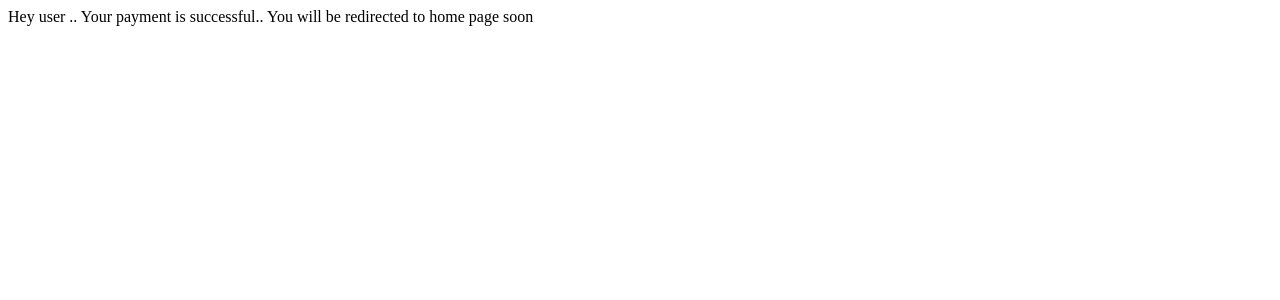
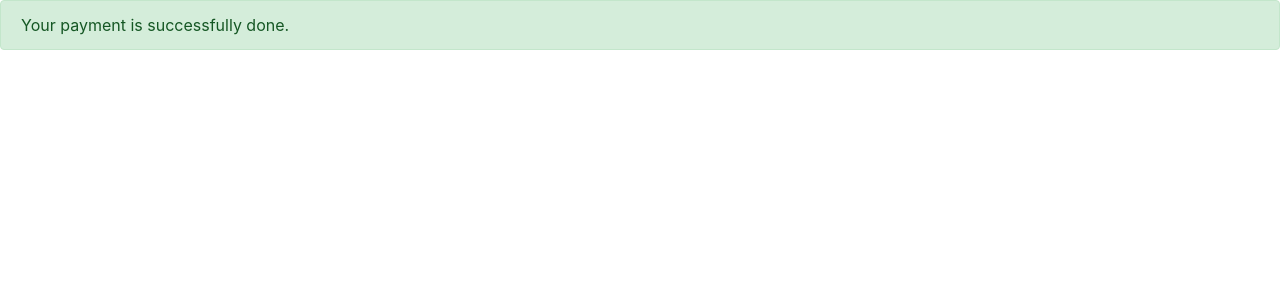
Before and after one commit to ektaarora3501/hackinfinity, a Django app: page /payment/payment/success in a window 1280 px wide. Shown: the top 300 px of the page. Run offline with Django 3.2, Linux system fonts and the light colour scheme; some libraries are stand-ins or nearby versions.

Commit message:
my commit

```diff
--- a/fintech/payment/templates/home_page.html
+++ b/fintech/payment/templates/home_page.html
@@ -15,7 +15,7 @@
   <body>
 
     <nav class="navbar navbar-expand-lg navbar-dark bg-dark">
-  <a class="navbar-brand" href="#">Eror_404 face found</a>
+  <a class="navbar-brand" href="#">Error_404 face found</a>
   <button class="navbar-toggler" type="button" data-toggle="collapse" data-target="#navbarSupportedContent" aria-controls="navbarSupportedContent" aria-expanded="false" aria-label="Toggle navigation">
     <span class="navbar-toggler-icon"></span>
   </button>
@@ -41,8 +41,7 @@
 </nav>
 
 <p>
-here para
-
+<h1>Who we are?</h1>
 </p>
 
     <script src="https://code.jquery.com/jquery-3.4.1.slim.min.js" integrity="sha384-J6qa4849blE2+poT4WnyKhv5vZF5SrPo0iEjwBvKU7imGFAV0wwj1yYfoRSJoZ+n" crossorigin="anonymous"></script>
--- a/fintech/payment/templates/signup.html
+++ b/fintech/payment/templates/signup.html
@@ -278,7 +278,7 @@ width:60%;
 
 
     <nav class="navbar navbar-expand-lg navbar-dark bg-dark">
-      <a class="navbar-brand" href="#">Eror_404 facefound</a>
+      <a class="navbar-brand" href="#">Error_404 face found</a>
       <button class="navbar-toggler" type="button" data-toggle="collapse" data-target="#navbarSupportedContent" aria-controls="navbarSupportedContent" aria-expanded="false" aria-label="Toggle navigation">
         <span class="navbar-toggler-icon"></span>
       </button>
@@ -292,10 +292,10 @@ width:60%;
             </li>
 
             <li class="nav-item ">
-              <a class="nav-link" href="#">Login</a>
+              <a class="nav-link" href="{%url 'login' %}">Login</a>
             </li>
             <li class="nav-item active">
-              <a class="nav-link" href="{% url 'register_user' %}">Sign Up</a>
+              <a class="nav-link" href="#">Sign Up</a>
             </li>
           </ul>
 
--- a/fintech/payment/templates/success.html
+++ b/fintech/payment/templates/success.html
@@ -2,9 +2,12 @@
 <html lang="en" dir="ltr">
   <head>
     <meta charset="utf-8">
-    <title>Success </title>
+    <title>Success</title>
+    <link rel="stylesheet" href="https://stackpath.bootstrapcdn.com/bootstrap/4.4.1/css/bootstrap.min.css" integrity="sha384-Vkoo8x4CGsO3+Hhxv8T/Q5PaXtkKtu6ug5TOeNV6gBiFeWPGFN9MuhOf23Q9Ifjh" crossorigin="anonymous">
   </head>
   <body>
-    Hey user .. Your payment is successful.. You will be redirected to home page soon
+    <div class="alert alert-success" role="alert">
+      Your payment is successfully done.
+    </div>
   </body>
 </html>
--- a/fintech/payment/urls.py
+++ b/fintech/payment/urls.py
@@ -21,6 +21,4 @@ urlpatterns =[
      path('payment_details/<code>/<username>',views.PaymentDetails,name="payment_details"),
      path('payment/success',views.PaymentSuccess,name="success"),
 
-
-
 ]
--- a/fintech/payment/views.py
+++ b/fintech/payment/views.py
@@ -41,7 +41,6 @@ def Signup(request):
             us.save()
             return HttpResponseRedirect(reverse('send_otp',args=(us.phoneNo,)))
             # go for phone verification then to camera
-
     else:
         form=SignupForm()
     context={
```
